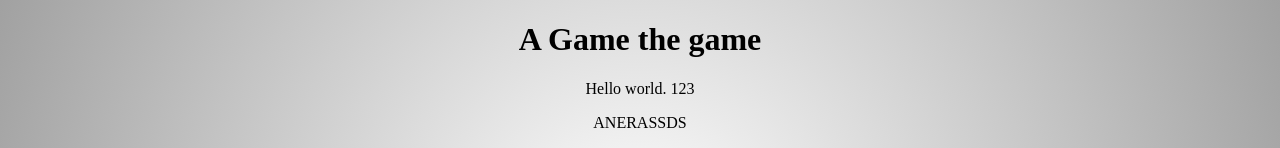
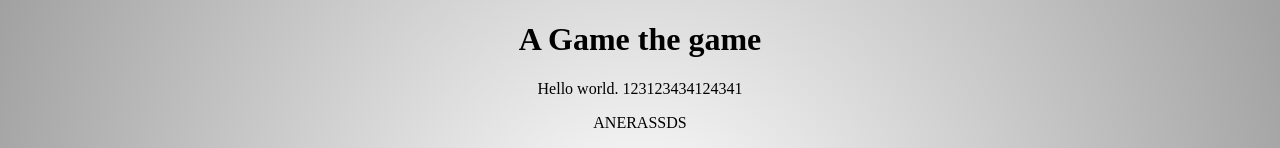
Before and after one commit to Centifer/Andus, a plain HTML site: page index.html in a window 1280 px wide. Shown: the top 148 px of the page. Drawn offline with Linux system fonts and the light colour scheme; a web font is replaced by a local one.

Commit message:
Update index.html

```diff
--- a/index.html
+++ b/index.html
@@ -11,7 +11,7 @@
 <div align="center">
 
   <h1>A Game the game</h1>
-  <p>Hello world. 123</p>
+  <p>Hello world. 123123434124341</p>
   <h>ANERASSDS</h>
   <div id="boxtest">
   <p>Hello, I'm box. Hello, I'm box. Hello, I'm box. Hello, I'm box. Hello, I'm box. Hello, I'm box. </p>
```
